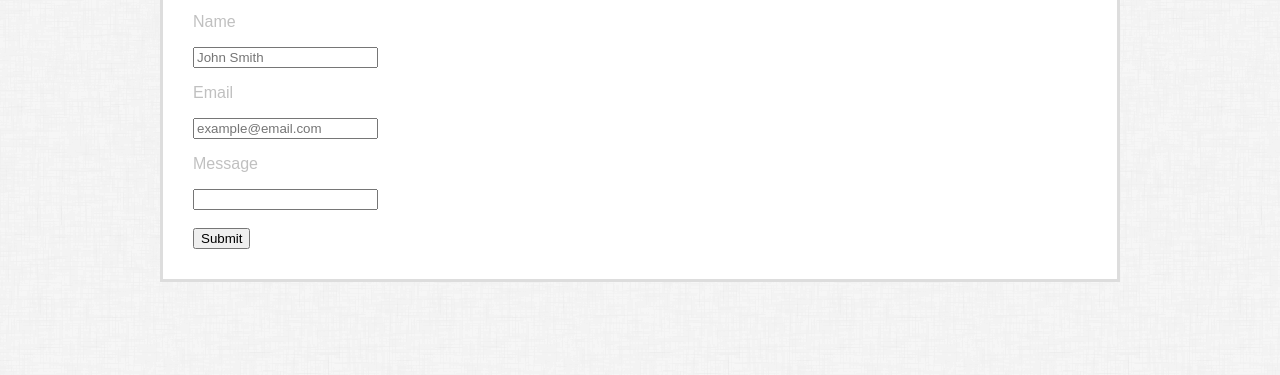
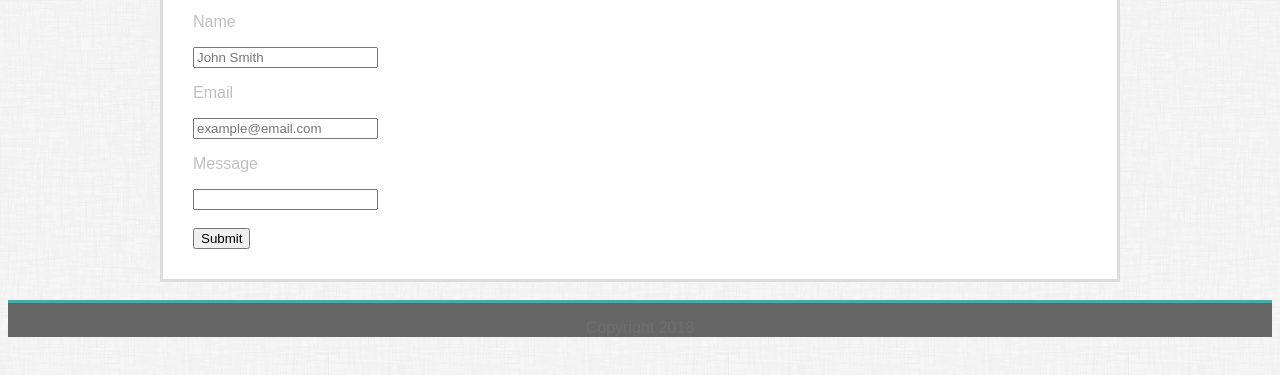
Before and after one commit to blynch312/Basic_Portfolio, a plain HTML site: page contact.html in a window 1280 px wide. Shown: the part 255-630 px from the top of the page. Drawn offline with Linux system fonts and the light colour scheme.

Commit message:
attempt two

```diff
--- a/contact.html
+++ b/contact.html
@@ -38,5 +38,10 @@
                 <input type="submit">
             </div>
         </div>
+        <br>
+
+        <footer>
+            <p>Copyright 2018</p>
+        </footer>
     </body>
 </html>
```
Also changed, not shown: portfolio.html (+5 -0 lines).
